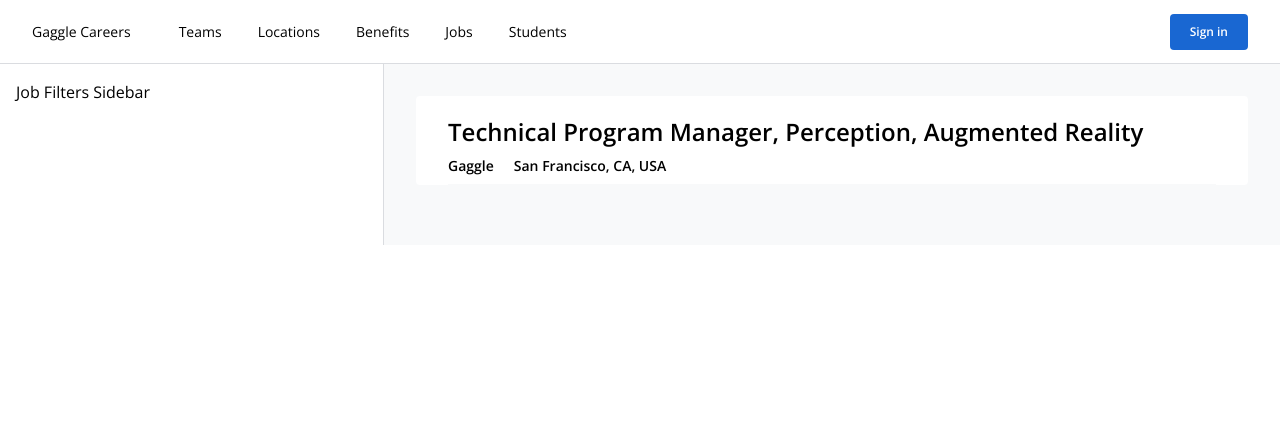
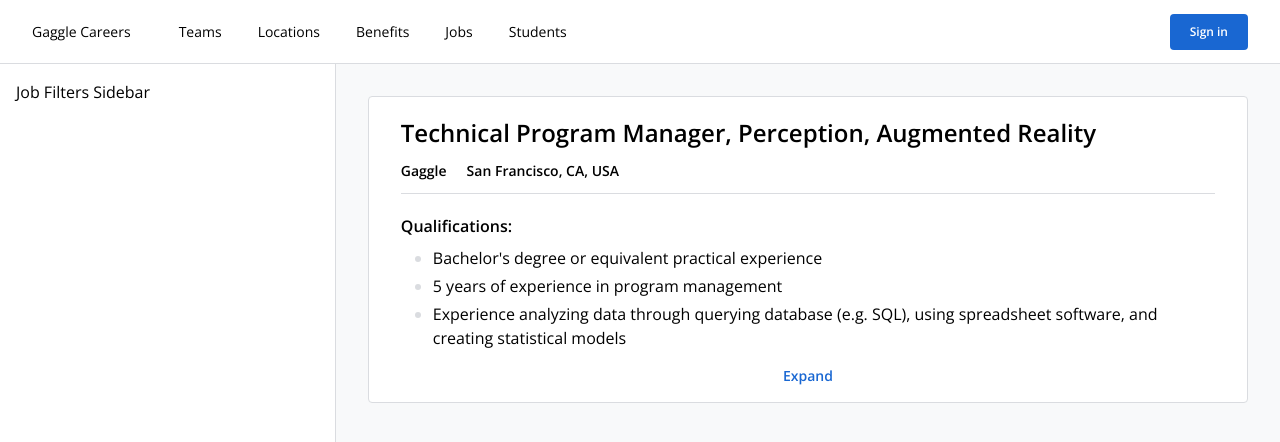
Before and after one commit to neopythe/job-search, a Vue app: page /#/jobs/results in a window 1280 px wide. Shown: the top 442 px of the page. Built offline with nearby package versions, Linux system fonts and the light colour scheme.

Commit message:
update styling and markup for individual job listing

```diff
--- a/src/components/JobResults/JobListings.vue
+++ b/src/components/JobResults/JobListings.vue
@@ -4,19 +4,42 @@
       <li class="mb-7">
         <router-link
           to="/jobs/results/1"
-          class="borders mx-auto block rounded border-brand-gray-2 bg-white hover:shadow-gray"
+          class="mx-auto block rounded border border-brand-gray-1 bg-white hover:shadow-gray"
         >
-          <div class="mx-8 border-b border-brand-gray-2 pt-5 pb-2">
+          <div class="mx-8 border-b border-brand-gray-1 pt-5 pb-2">
             <h2 class="mb-2 text-2xl font-semibold">
               Technical Program Manager, Perception, Augmented Reality
             </h2>
-            <div class="flex align-middle text-sm font-semibold">
+            <div class="flex py-1 align-middle text-sm font-semibold">
               <div class="mr-5">
                 <span>Gaggle</span>
               </div>
               <div>
                 <span>San Francisco, CA, USA</span>
               </div>
+            </div>
+          </div>
+          <div class="px-8 py-4">
+            <div>
+              <h3 class="mt-1 mb-2 font-semibold">Qualifications:</h3>
+              <div>
+                <ul
+                  class="flex list-disc flex-col gap-1 pl-8 marker:text-brand-gray-1"
+                >
+                  <li>Bachelor's degree or equivalent practical experience</li>
+                  <li>5 years of experience in program management</li>
+                  <li>
+                    Experience analyzing data through querying database (e.g.
+                    SQL), using spreadsheet software, and creating statistical
+                    models
+                  </li>
+                </ul>
+              </div>
+            </div>
+            <div class="mt-4 text-center text-sm font-semibold">
+              <router-link to="/jobs/results/1" class="text-brand-blue-1"
+                >Expand</router-link
+              >
             </div>
           </div></router-link
         >
```
